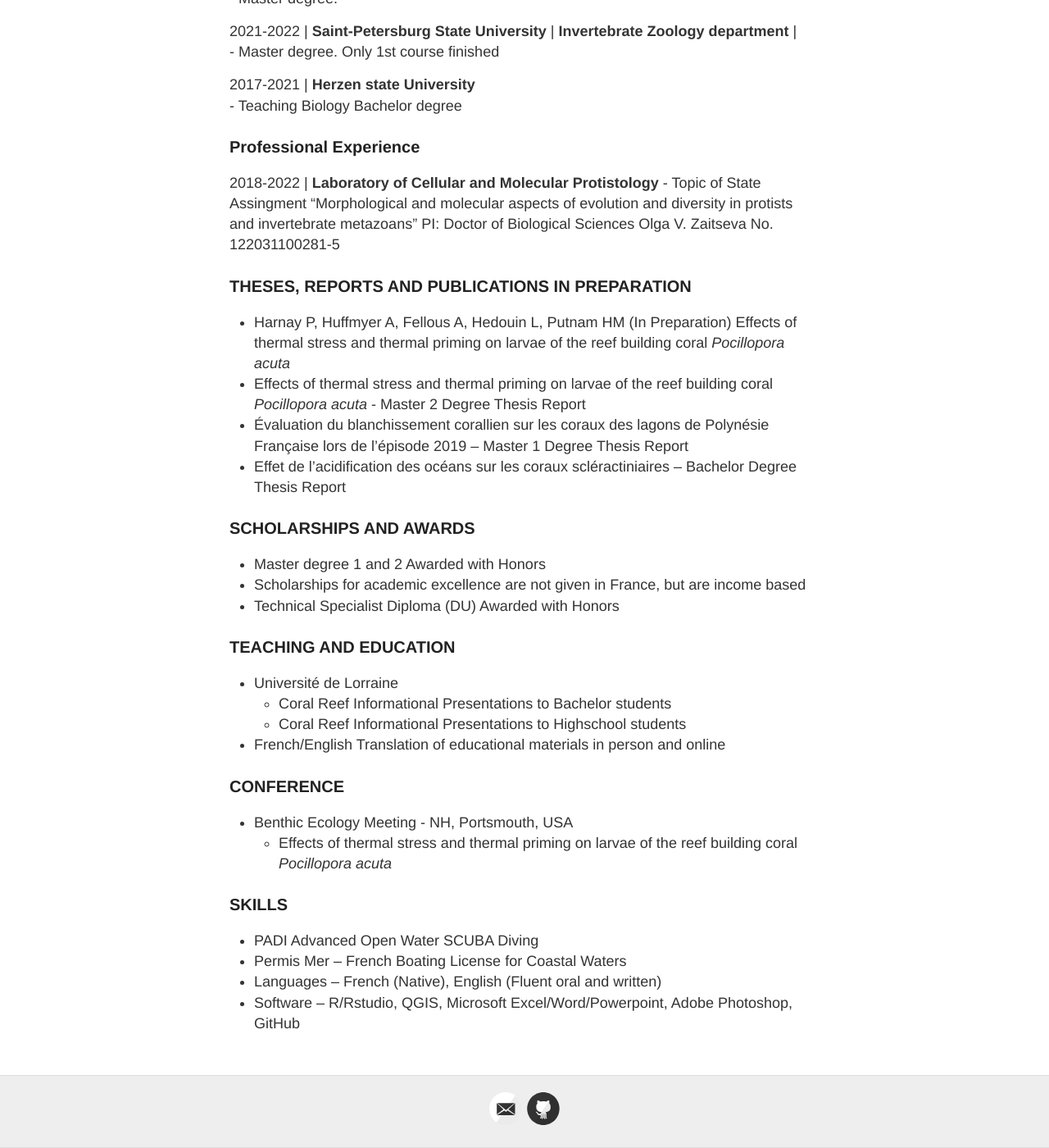
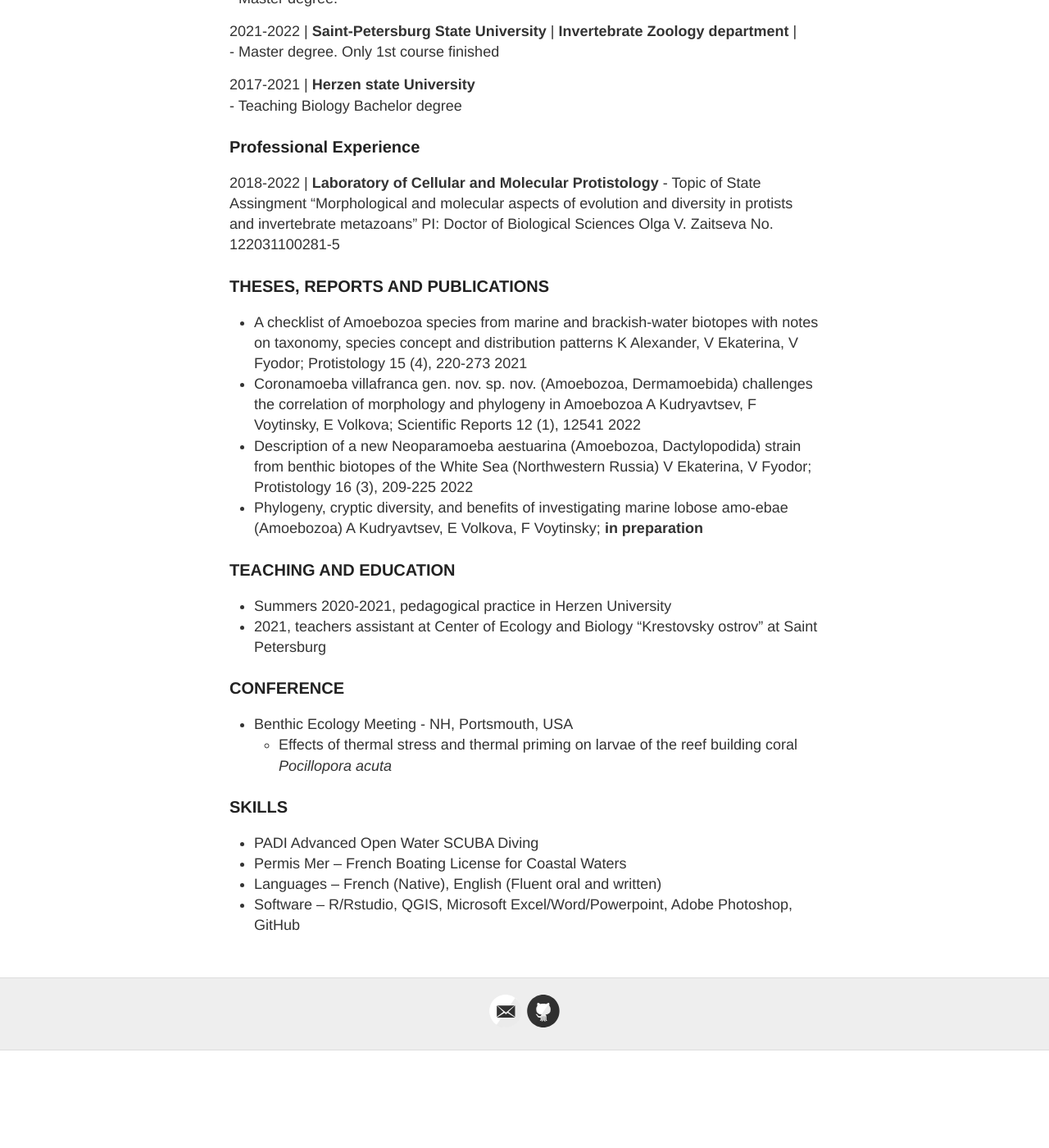
Before and after one commit to Twytilus/Notebook_Theo, a Jekyll site: the page built from about.md, in a window 1280 px wide and 1400 px high, scrolled down 850 px. Shown: the whole window at 82% size. Built offline with Jekyll 4.4.1, drawn with Linux system fonts in a browser that asks for light colours; after the commit the page ends 2131 px from its top, so only the background shows below that.

Commit message:
Update about.md

```diff
--- a/about.md
+++ b/about.md
@@ -38,22 +38,20 @@ orangemortes@gmail.com
       PI: Doctor of Biological Sciences Olga V. Zaitseva
       No. 122031100281-5
 
-### THESES, REPORTS AND PUBLICATIONS IN PREPARATION
-- Harnay P, Huffmyer A, Fellous A, Hedouin L, Putnam HM (In Preparation) Effects of thermal stress and thermal priming on larvae of the reef building coral *Pocillopora acuta*
-- Effects of thermal stress and thermal priming on larvae of the reef building coral *Pocillopora acuta* - Master 2 Degree Thesis Report
-- Évaluation du blanchissement corallien sur les coraux des lagons de Polynésie Française lors de l’épisode 2019 – Master 1 Degree Thesis Report
-- Effet de l’acidification des océans sur les coraux scléractiniaires – Bachelor Degree Thesis Report
+### THESES, REPORTS AND PUBLICATIONS
+- A checklist of Amoebozoa species from marine and brackish-water biotopes with notes on taxonomy, species concept and distribution patterns
+  K Alexander, V Ekaterina, V Fyodor; Protistology 15 (4), 220-273  2021
+- Coronamoeba villafranca gen. nov. sp. nov. (Amoebozoa, Dermamoebida) challenges the correlation of morphology and phylogeny in Amoebozoa
+  A Kudryavtsev, F Voytinsky, E Volkova; Scientific Reports 12 (1), 12541  2022
+- Description of a new Neoparamoeba aestuarina (Amoebozoa, Dactylopodida) strain from benthic biotopes of the White Sea (Northwestern Russia)
+  V Ekaterina, V Fyodor; Protistology 16 (3), 209-225  2022
+- Phylogeny, cryptic diversity, and benefits of investigating marine lobose amo-ebae (Amoebozoa)
+A Kudryavtsev, E Volkova, F Voytinsky; **in preparation**
 
-### SCHOLARSHIPS AND AWARDS
-- Master degree 1 and 2 Awarded with Honors
-- Scholarships for academic excellence are not given in France, but are income based
-- Technical Specialist Diploma (DU) Awarded with Honors
 
 ### TEACHING AND EDUCATION
-- Université de Lorraine
-	- Coral Reef Informational Presentations to Bachelor students
-	- Coral Reef Informational Presentations to Highschool students
-- French/English Translation of educational materials in person and online
+- Summers 2020-2021, pedagogical practice in Herzen University
+- 2021, teachers assistant at Center of Ecology and Biology "Krestovsky ostrov" at Saint Petersburg
 
 ### CONFERENCE
 - Benthic Ecology Meeting - NH, Portsmouth, USA
```
